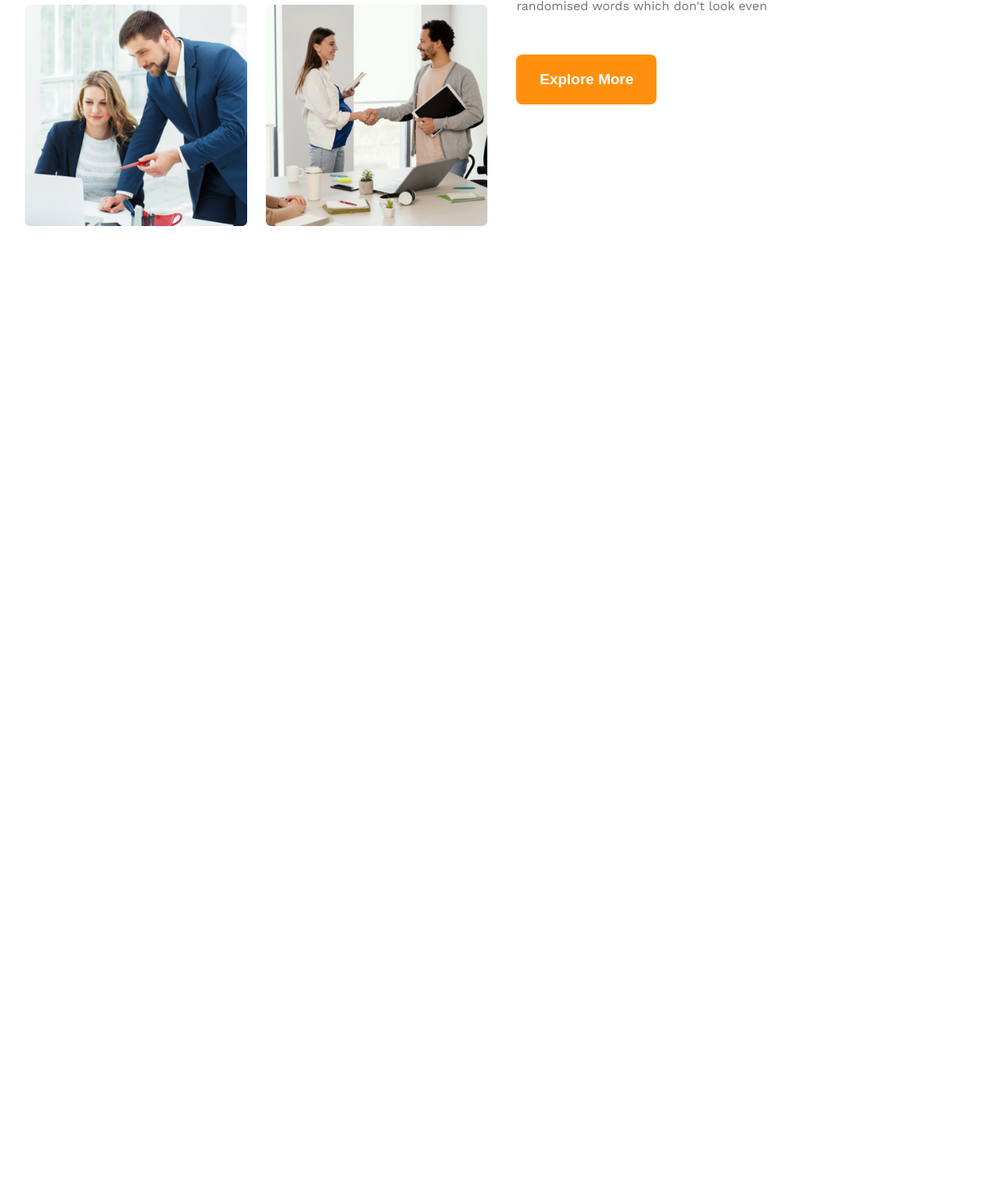
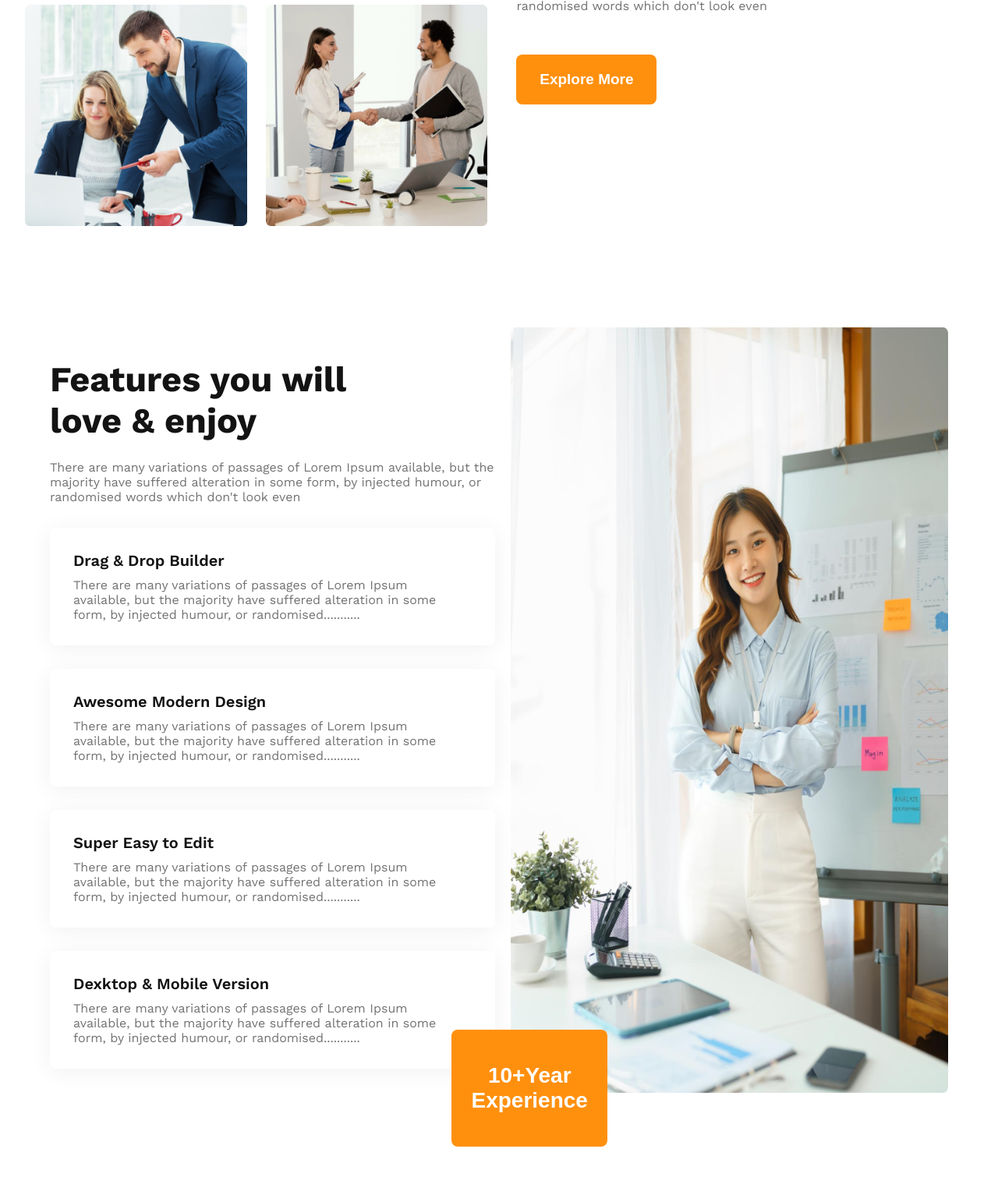
Before and after one commit to taiful-18/architects-web, a plain HTML site: page index.html in a window 1280 px wide. Shown: the part 1539-3049 px from the top of the page at 78% size. Before the commit the page ends 1829 px from the top, so only its background shows below. Drawn offline with nearby package versions, Linux system fonts and the light colour scheme.

Commit message:
add one more section

```diff
--- a/css/style.css
+++ b/css/style.css
@@ -155,6 +155,79 @@ p {
     margin-bottom: 53px;
 }
 
+.architects {
+    display: flex;
+    justify-content: space-between;
+    width: 90%;
+    margin: 130px auto 0px auto;
+}
+
+.architects-content {
+    width: 600px;
+}
+
+.architects-content h1 {
+    color: var(--Dark-01, #131313);
+    font-size: 45px;
+    font-weight: 700;
+    width: 468px;
+    margin-top: 40px;
+    margin-bottom: 24px;
+}
+
+.architects-content p {
+    color: var(--Dark-03, #727272);
+    font-size: 16px;
+    font-weight: 400;
+}
+
+.info {
+    margin-top: 30px;
+    border-radius: 8px;
+    background: #FFF;
+    box-shadow: 0px 4px 30px 0px rgba(0, 0, 0, 0.06);
+    padding: 30px 42px 30px 30px;
+}
+
+.info h3 {
+    color: var(--Dark-01, #131313);
+    font-size: 20px;
+    font-weight: 600;
+    margin-bottom: 10px;
+}
+
+.info p {}
+
+.architects-img {
+    width: 589px;
+    margin-left: 20px;
+}
+
+.architects-img img {
+    width: 100%;
+    height: 982px;
+}
+
+.btn-2nd {
+    padding: 20px 25px;
+    border-radius: 8px;
+    background: #FF900E;
+    width: 200px;
+    height: 150px;
+    border: none;
+    position: relative;
+    top: -85px;
+    color: #FFF;
+    font-size: 28px;
+    font-weight: 700;
+    left: -76px;
+}
+
+.hide {
+    display: none;
+}
+
+
 
 /* small responsive */
 @media screen and (max-width:576px) {
@@ -208,7 +281,31 @@ p {
 
         margin-bottom: 27px;
     }
-    .teem-content h1{width: 100%;margin-bottom: 20px;}
+
+    .teem-content h1 {
+        width: 100%;
+        margin-bottom: 20px;
+    }
+
+    .architects {
+        flex-direction: column;
+    }
+    .architects-content{
+        width: 100%;
+    }
+    .architects-content h1{
+        width: 100%;
+    }
+    .architects-img{
+        width: 100%;
+    }
+    .architects-img img{
+        height: 300px;
+    }
+    .btn-2nd{
+    top: -44px;
+    left: 29px;
+}
 }
 
 /* tab responsive */
--- a/index.html
+++ b/index.html
@@ -53,6 +53,32 @@
                 <button class="btn-primary">Explore More</button>
             </div>
         </section>
+        <section class="architects">
+            <div class="architects-content">
+                <h1>Features you will love & enjoy</h1>
+                <p>There are many variations of passages of Lorem Ipsum available, but the majority have suffered alteration in some form, by injected humour, or randomised words which don't look even</p>
+                <div class="info">
+                    <h3>Drag & Drop Builder</h3>
+                    <p>There are many variations of passages of Lorem Ipsum available, but the majority have suffered alteration in some form, by injected humour, or randomised...........</p>
+                </div>
+                <div class="info">
+                    <h3>Awesome Modern Design</h3>
+                    <p>There are many variations of passages of Lorem Ipsum available, but the majority have suffered alteration in some form, by injected humour, or randomised...........</p>
+                </div>
+                <div class="info">
+                    <h3>Super Easy to Edit</h3>
+                    <p>There are many variations of passages of Lorem Ipsum available, but the majority have suffered alteration in some form, by injected humour, or randomised...........</p>
+                </div>
+                <div class="info">
+                    <h3>Dexktop & Mobile Version</h3>
+                    <p>There are many variations of passages of Lorem Ipsum available, but the majority have suffered alteration in some form, by injected humour, or randomised...........</p>
+                </div>
+            </div>
+            <div class="architects-img">
+                <img src="images/architect.png" alt="images">
+                <button class="btn-2nd">10+Year Experience</button>
+            </div>
+        </section>
     </main>
     <footer class="footer"></footer>
 </body>
```
